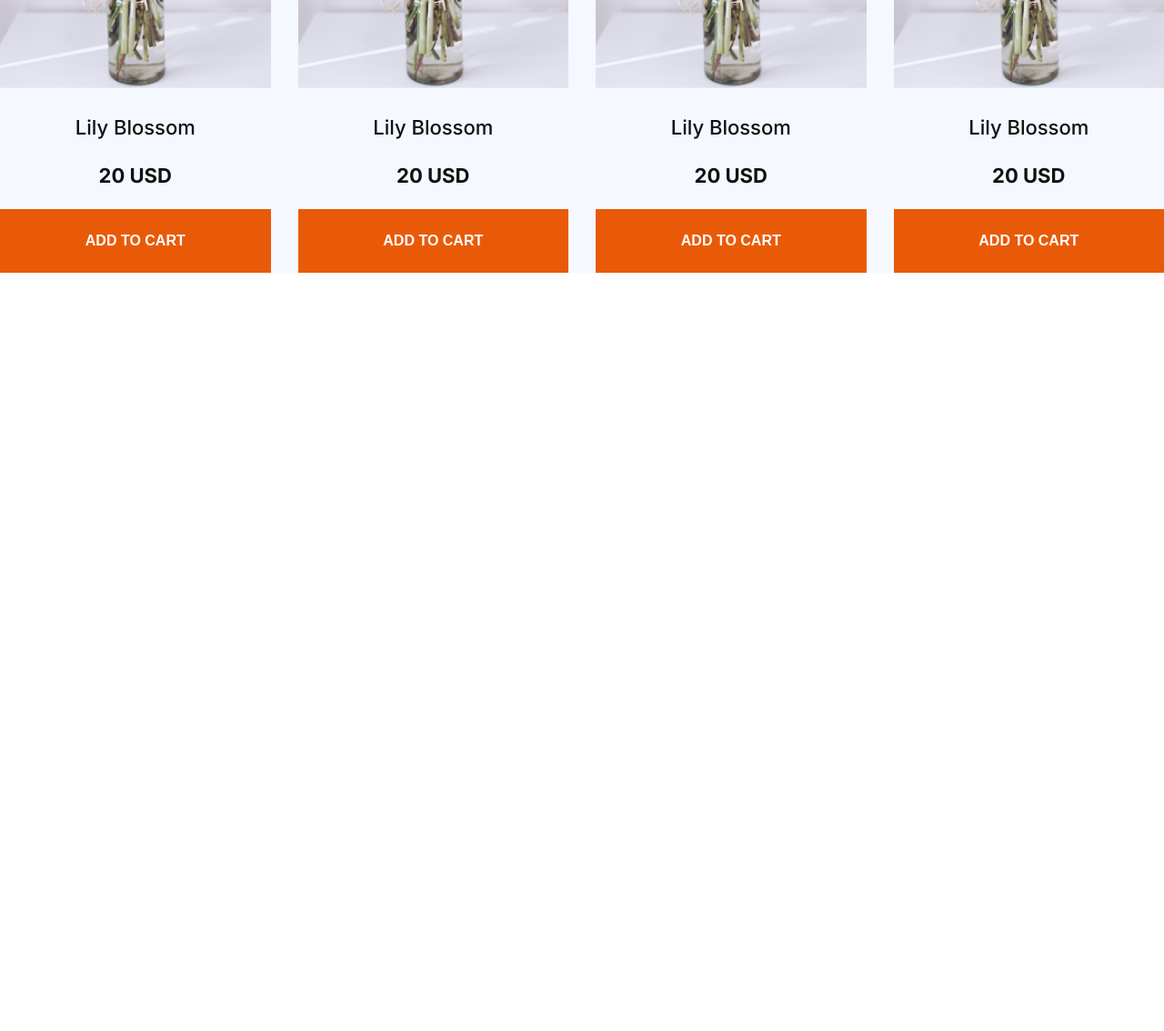
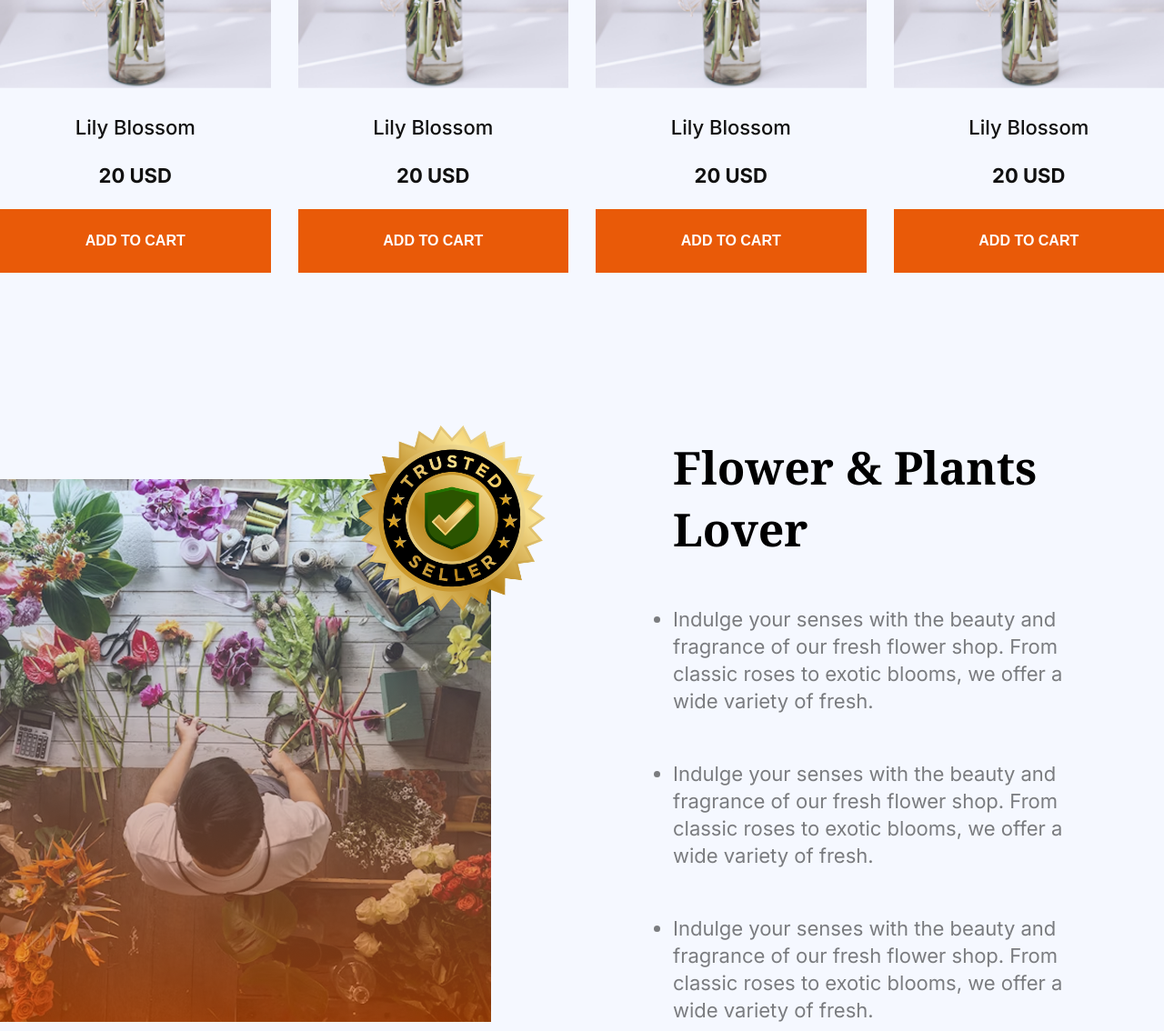
Before and after one commit to mithi2209/A02-Flower-Shop, a plain HTML site: page index.html in a window 1280 px wide. Shown: the part 1666-2800 px from the top of the page at 91% size. Before the commit the page ends 1966 px from the top, so only its background shows below. Drawn offline with Linux system fonts and the light colour scheme.

Commit message:
added flower lover section

```diff
--- a/index.html
+++ b/index.html
@@ -155,6 +155,42 @@
 
             </div>
          </section>
+
+         <!-- Flower Lover Section -->
+          <section class="flower-lover-section container">
+
+            <div class="flower-lover-container">
+
+                <div class="flower-lover-images-container">
+
+                    <div>
+                        <img  class="flower-store-img" src="./B12A02-Responsive-Flowers/assets/flower-store.png" alt="">
+                    </div>
+
+                    <!-- flower badge -->
+                    <div>
+                        <img class="flower-badge-img" src="./B12A02-Responsive-Flowers/assets/trusted-badge.png" alt="">
+                    </div>
+
+                </div>
+
+                <div class="flower-lover-contents">
+
+                    <h1 class="flower-store-title noto-serif">Flower & Plants Lover</h1>
+
+                    <ul class="flower-store-descriptions inter">
+
+                        <li>Indulge your senses with the beauty and fragrance of our fresh flower shop. From classic roses to exotic blooms, we offer a wide variety of fresh.</li>
+                        <li>Indulge your senses with the beauty and fragrance of our fresh flower shop. From classic roses to exotic blooms, we offer a wide variety of fresh.</li>
+                        <li>Indulge your senses with the beauty and fragrance of our fresh flower shop. From classic roses to exotic blooms, we offer a wide variety of fresh.</li>
+
+                    </ul>
+
+                </div>
+
+            </div>
+
+          </section>
     </main>
 
     <footer>
--- a/styles/flower styles.css
+++ b/styles/flower styles.css
@@ -24,7 +24,7 @@
 
 }
 .container{
-    max-width: 1440px;
+    max-width: 1400px;
     margin: auto;
 }
 
@@ -173,6 +173,58 @@ main{
     margin: 20px 0;
 }
 
+/* Flower Lover Section Styles */
+.flower-lover-section{
+   padding: 180px 0;
+}
+.flower-lover-container{
+    display: flex;
+    align-items: center;
+    justify-content: space-between;
+    width: 100%;
+    gap: 200px;
+}
+
+.flower-lover-images-container{
+    position: relative;
+    width: 50%;
+
+}
+
+.flower-store-img{
+    width: 100%;
+}
+
+.flower-badge-img{
+    box-shadow:rgba(0, 0, 0, 0.25);
+    position: absolute;
+    width: 286px;
+    /* height: 286px; */
+    top: -100px;
+    right: -100px;
+}
+.flower-lover-contents{
+    align-items: left;
+    width: 50%;
+
+
+}
+.flower-store-title{
+    color: #000;
+    font-size: 50px;
+    font-weight: 700;
+    max-width: 540px;
+}
+.flower-store-descriptions{
+    color: rgba(0, 0, 0, 0.50);
+    font-size: 22px;
+    font-weight: 400;
+    max-width: 480px;
+    line-height: 30px;
+}
+.flower-store-descriptions> li{
+   margin:50px 0;
+}
 
 /* Responsive Styles For Mobile Device */
 @media screen and (max-width:576px) {
@@ -197,7 +249,7 @@ main{
         margin-right: 5px;
     }
     nav img{
-        width: 100px;
+        max-width: 100px;
     }
 
     /* Banner */
@@ -241,6 +293,8 @@ main{
       .card .btn-primary{
         padding: 14px 20px;
       }
+
+      /* Flower Lover Section Styles */
 }
 /* Responsive Styles For Medium Device */
 
@@ -276,7 +330,7 @@ main{
     }
     .plants-description{
         font-size: 16px;
-        width: 600px;
+        max-width: 600px;
 
     }
     .plants-cards-container{
@@ -286,4 +340,5 @@ main{
         margin-top: 50px;
     }
 
+    /* Flower Lover Section Styles */
 }
```
